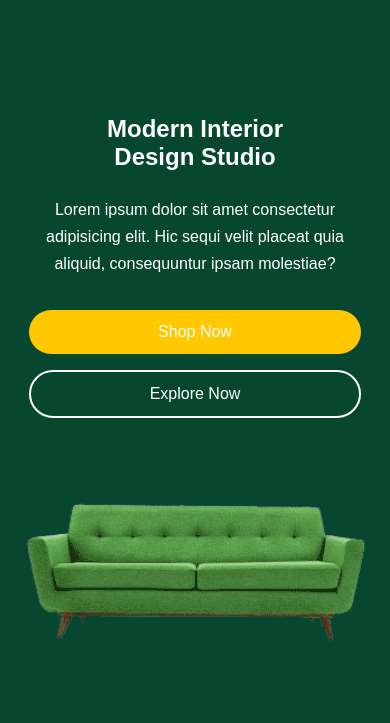
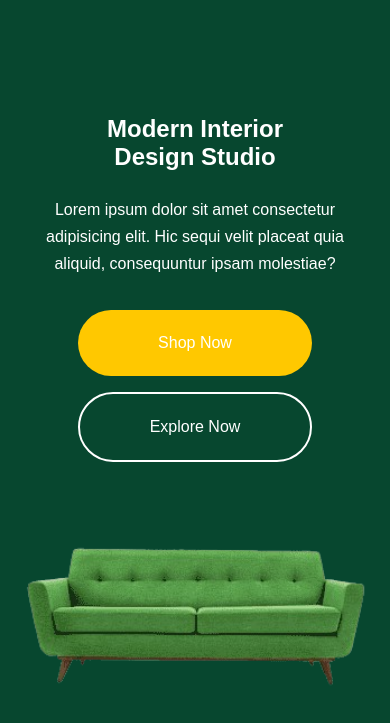
Before and after one commit to amt-francis-amos/furni-website, a plain HTML site: page index.html in a window 390 px wide. Shown: the part 99-822 px from the top of the page. Drawn offline with Linux system fonts and the light colour scheme.

Commit message:
commit to master

```diff
--- a/css/style.css
+++ b/css/style.css
@@ -212,3 +212,15 @@ nav ul li a:hover{
          max-width:300px;
      }
 }
+
+@media(max-width:856px){
+     .hero-btn{
+         width:60%;
+
+     }
+
+     .hero-btn a{
+        padding:1.5em 0;
+        border-radius:50px;
+     }
+}
```
